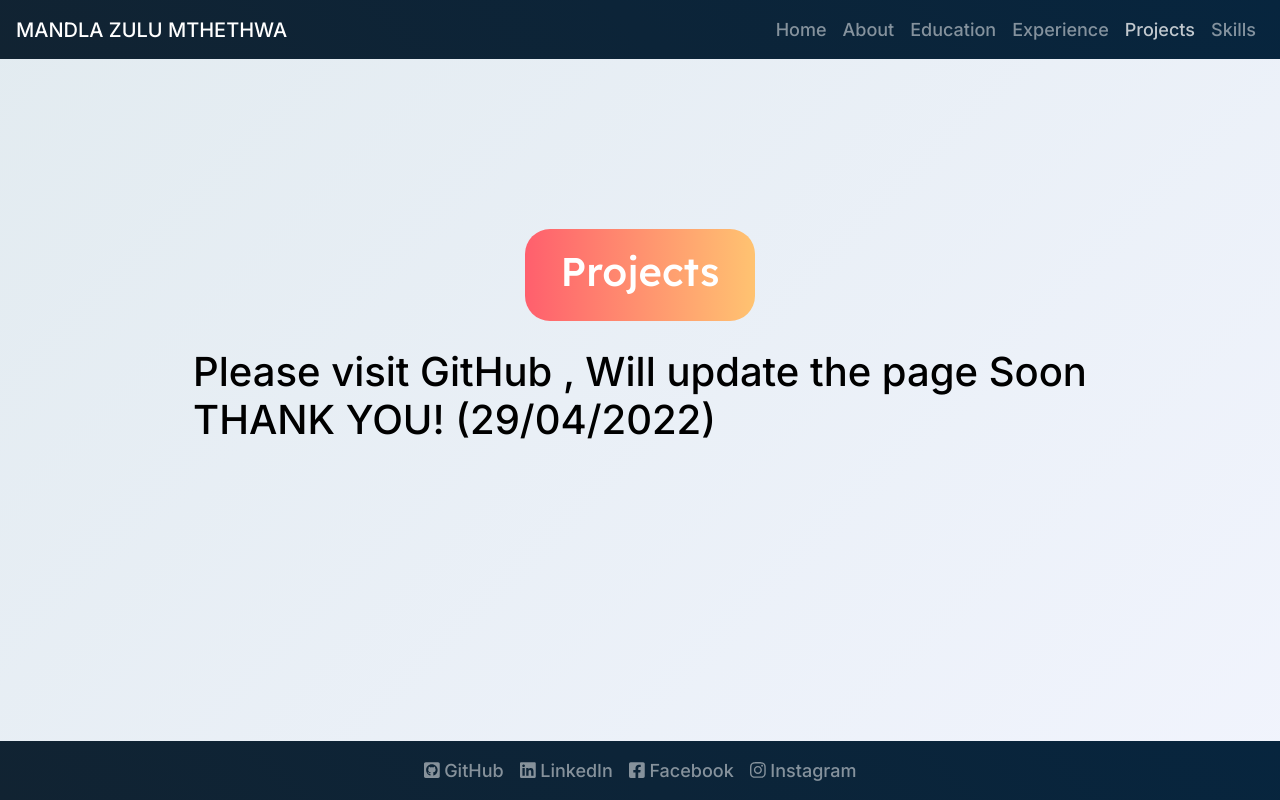
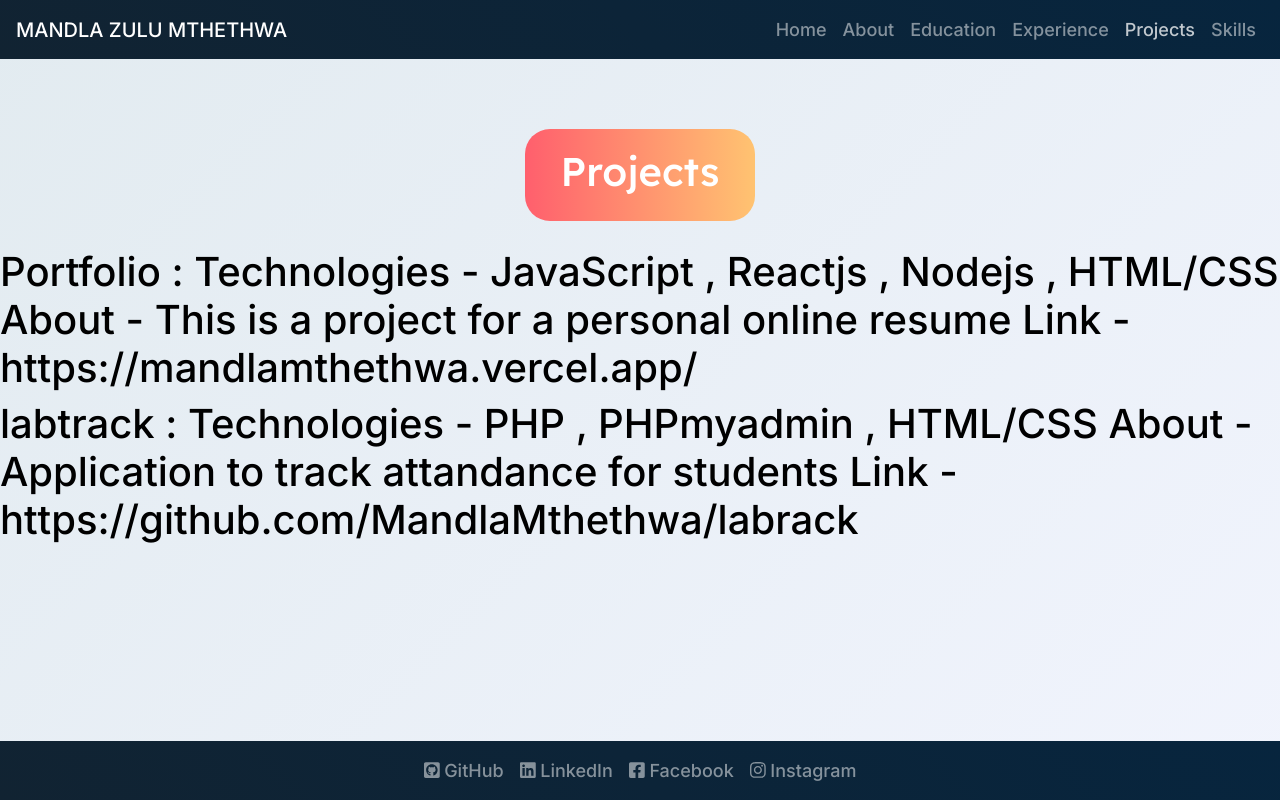
Before and after one commit to MandlaMthethwa/portfolio, a React (Create React App) app: page / in a window 1280 px wide. Both pictures are taken after a click on the button "Projects". Built offline with nearby package versions, Linux system fonts and the light colour scheme.

Commit message:
Update Projects.js

```diff
--- a/src/pages/Projects.js
+++ b/src/pages/Projects.js
@@ -11,7 +11,17 @@ class Projects extends React.Component {
                     <TitleBar title="Projects" />
                     <Container fluid>
                         <Row className="justify-content-center" style={{ alignItems: "center" }}>
-                            <h1>Please visit GitHub , Will  update the page Soon  <br/> THANK YOU! (29/04/2022)</h1>
+                            <h1>Portfolio :
+                                Technologies - JavaScript , Reactjs , Nodejs , HTML/CSS
+                                About - This is a project for a personal online resume
+                                 Link - https://mandlamthethwa.vercel.app/ </h1>
+                            <h1>
+                                labtrack :
+                                Technologies - PHP , PHPmyadmin , HTML/CSS
+                                About - Application to track attandance for students
+                                Link - https://github.com/MandlaMthethwa/labrack
+                             </h1>
+
                         </Row>
                     </Container>
                 </div>
```
